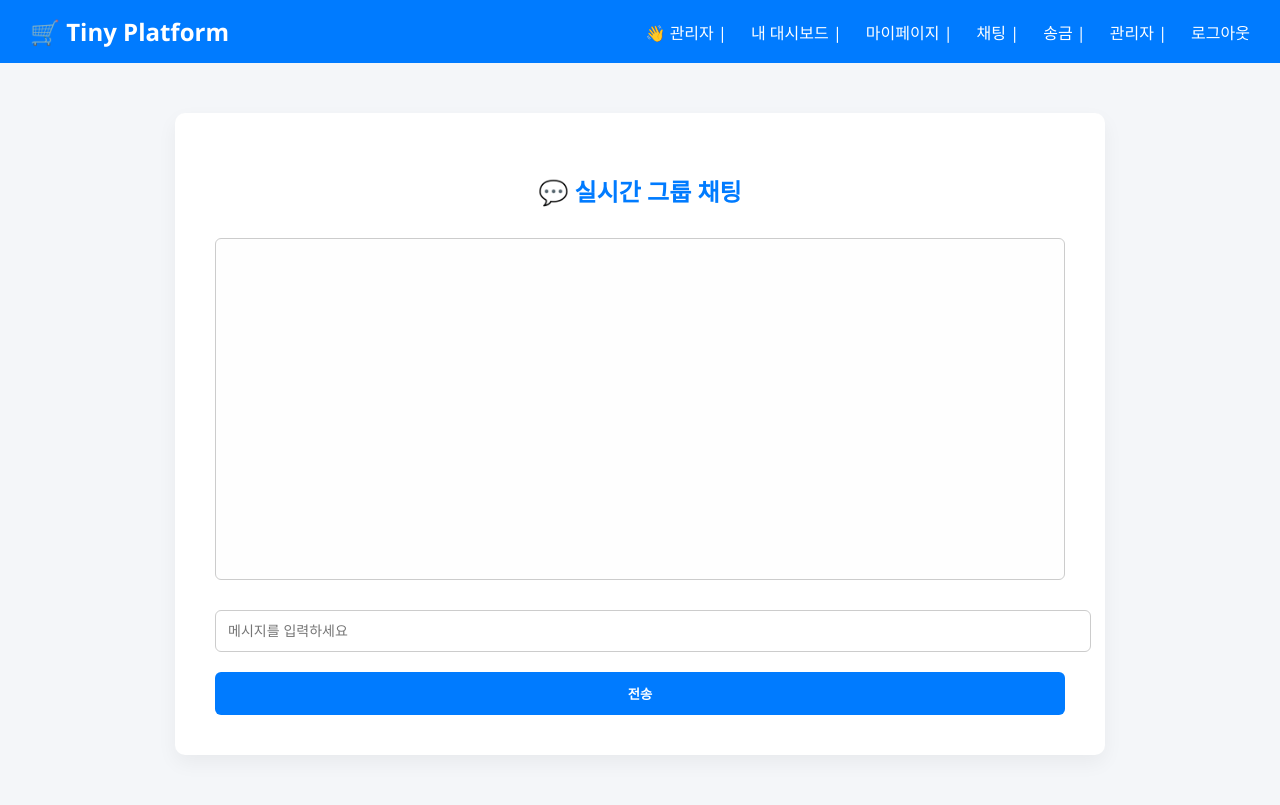
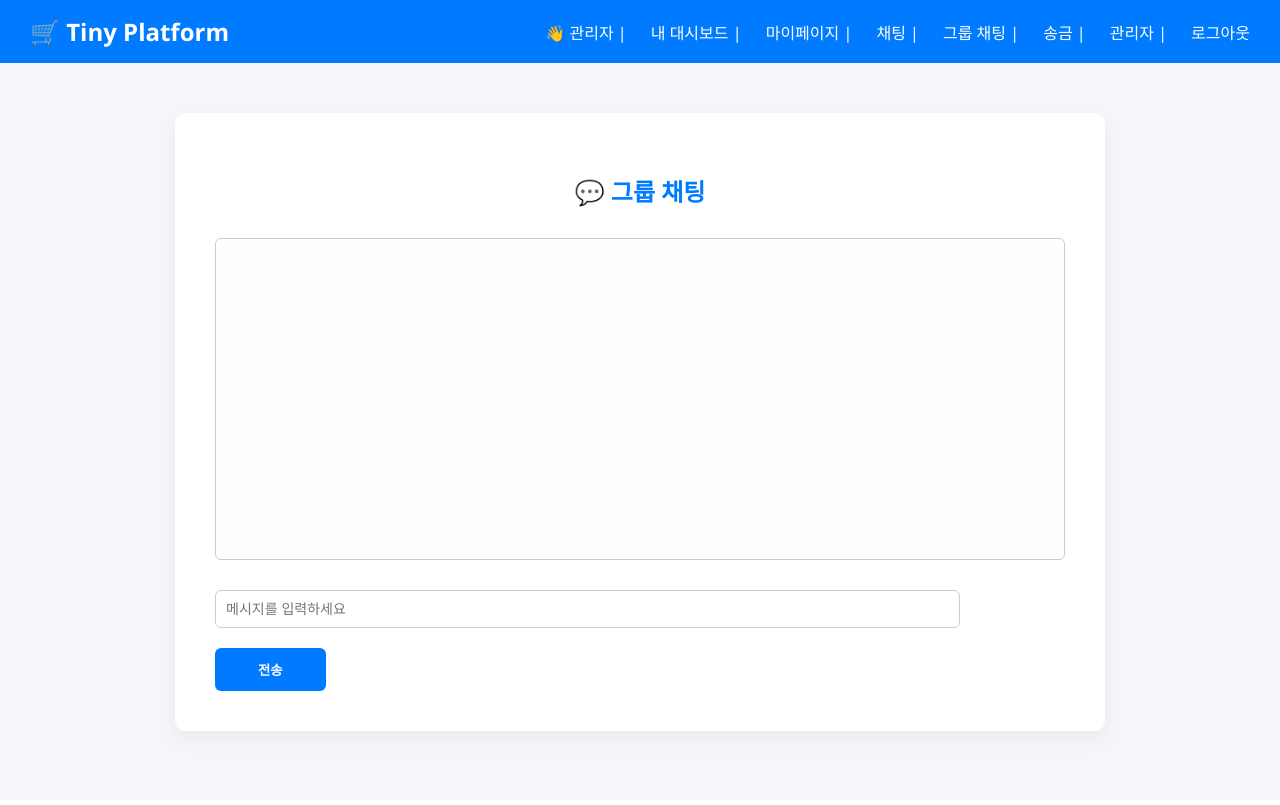
Before and after one commit to thdwlgus/secure-coding, a Flask app: page /group_chat in a window 1280 px wide. After the commit the page ends 749 px from the top, so only its background shows below. Run offline with Flask 3, Linux system fonts and the light colour scheme; a user stored in the database is signed in; some libraries are stand-ins or nearby versions.

Commit message:
g_chat_1

```diff
--- a/app.py
+++ b/app.py
@@ -470,16 +470,14 @@ def view_user(user_id):
 @app.route("/group_chat")
 def group_chat():
     if "user_id" not in session:
+        flash("로그인이 필요합니다.", "danger")
         return redirect(url_for("login"))
     return render_template("group_chat.html")
 
 @socketio.on("send_message")
-def handle_message(data):
+def handle_group_message(message):
     username = session.get("username", "익명")
-    emit("receive_message", {
-        "user": username,
-        "message": data["message"]
-    }, broadcast=True)
+    emit("receive_message", {"username": username, "message": message}, broadcast=True)
 
 # ✅ 앱 실행
 if __name__ == "__main__":
--- a/templates/base.html
+++ b/templates/base.html
@@ -16,6 +16,7 @@
         <a href="{{ url_for('dashboard') }}">내 대시보드</a> |
         <a href="{{ url_for('profile') }}">마이페이지</a> |
         <a href="{{ url_for('chat_list') }}">채팅</a> |
+        <a href="{{ url_for('group_chat') }}">그룹 채팅</a> |
         <a href="{{ url_for('transfer') }}">송금</a> |
         {% if session.get("is_admin") %}
         <a href="{{ url_for('admin') }}">관리자</a> |
--- a/templates/group_chat.html
+++ b/templates/group_chat.html
@@ -1,33 +1,37 @@
 {% extends "base.html" %}
 {% block content %}
-<h2>💬 실시간 그룹 채팅</h2>
-<div id="chat-box" class="chat-box"></div>
+<h2>💬 그룹 채팅</h2>
+
+<div id="chat-box" class="chat-box" style="height: 300px; overflow-y: auto; margin-bottom: 20px; border: 1px solid #ccc; padding: 10px;">
+  <!-- 메시지 출력 영역 -->
+</div>
+
 <form id="chat-form">
-  <input type="text" id="chat-input" placeholder="메시지를 입력하세요" autocomplete="off" />
-  <button type="submit">전송</button>
+  <input type="text" id="message" placeholder="메시지를 입력하세요" autocomplete="off" style="width: 85%; padding: 10px;" />
+  <button type="submit" style="width: 13%;">전송</button>
 </form>
 
-<script src="https://cdn.socket.io/4.5.4/socket.io.min.js"></script>
+<script src="https://cdnjs.cloudflare.com/ajax/libs/socket.io/4.6.1/socket.io.min.js"></script>
 <script>
   const socket = io();
   const chatBox = document.getElementById("chat-box");
-  const chatForm = document.getElementById("chat-form");
-  const chatInput = document.getElementById("chat-input");
+  const form = document.getElementById("chat-form");
+  const input = document.getElementById("message");
 
-  socket.on("receive_message", data => {
-    const msg = document.createElement("div");
-    msg.innerHTML = `<strong>${data.user}:</strong> ${data.message}`;
-    chatBox.appendChild(msg);
-    chatBox.scrollTop = chatBox.scrollHeight;
+  form.addEventListener("submit", function (e) {
+    e.preventDefault();
+    const msg = input.value.trim();
+    if (msg) {
+      socket.emit("send_message", msg);
+      input.value = "";
+    }
   });
 
-  chatForm.addEventListener("submit", e => {
-    e.preventDefault();
-    const message = chatInput.value.trim();
-    if (message) {
-      socket.emit("send_message", { message });
-      chatInput.value = "";
-    }
+  socket.on("receive_message", function (data) {
+    const div = document.createElement("div");
+    div.innerHTML = `<strong>${data.username}</strong>: ${data.message}`;
+    chatBox.appendChild(div);
+    chatBox.scrollTop = chatBox.scrollHeight;
   });
 </script>
 {% endblock %}
```
